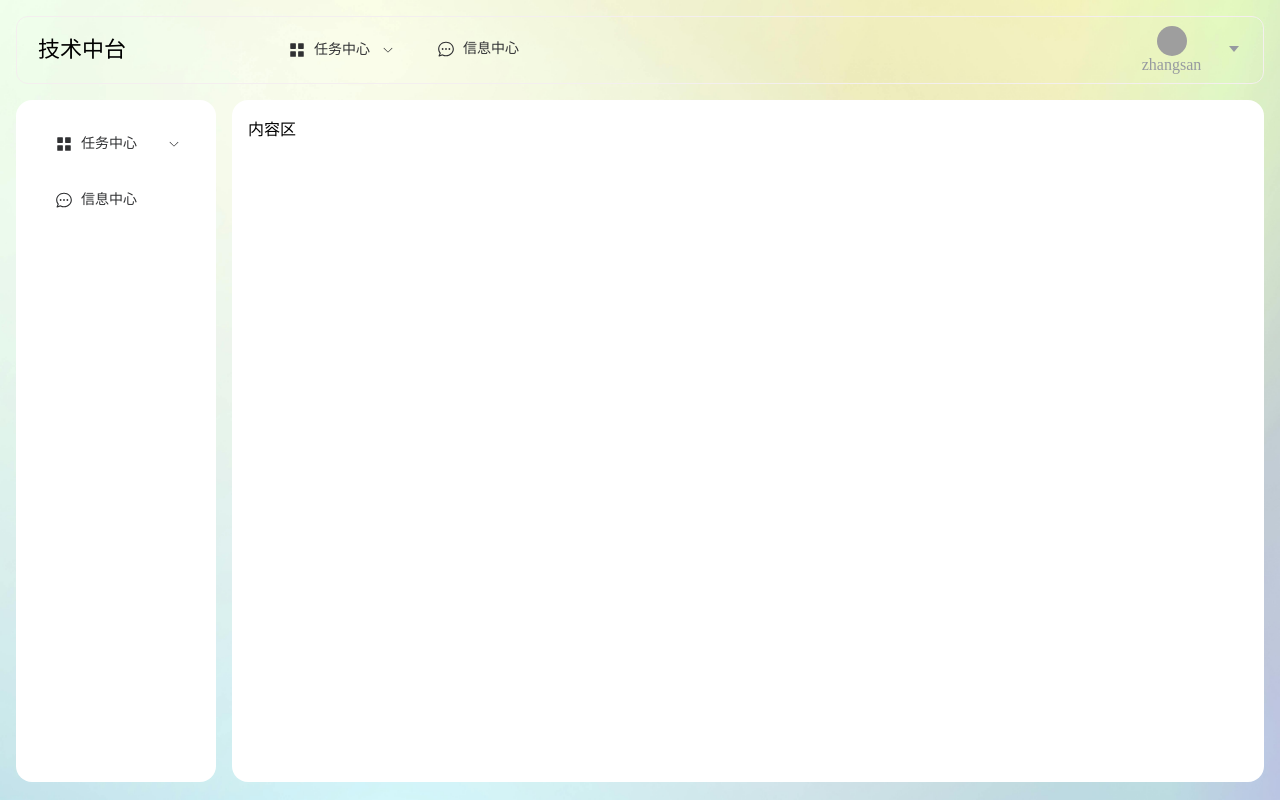
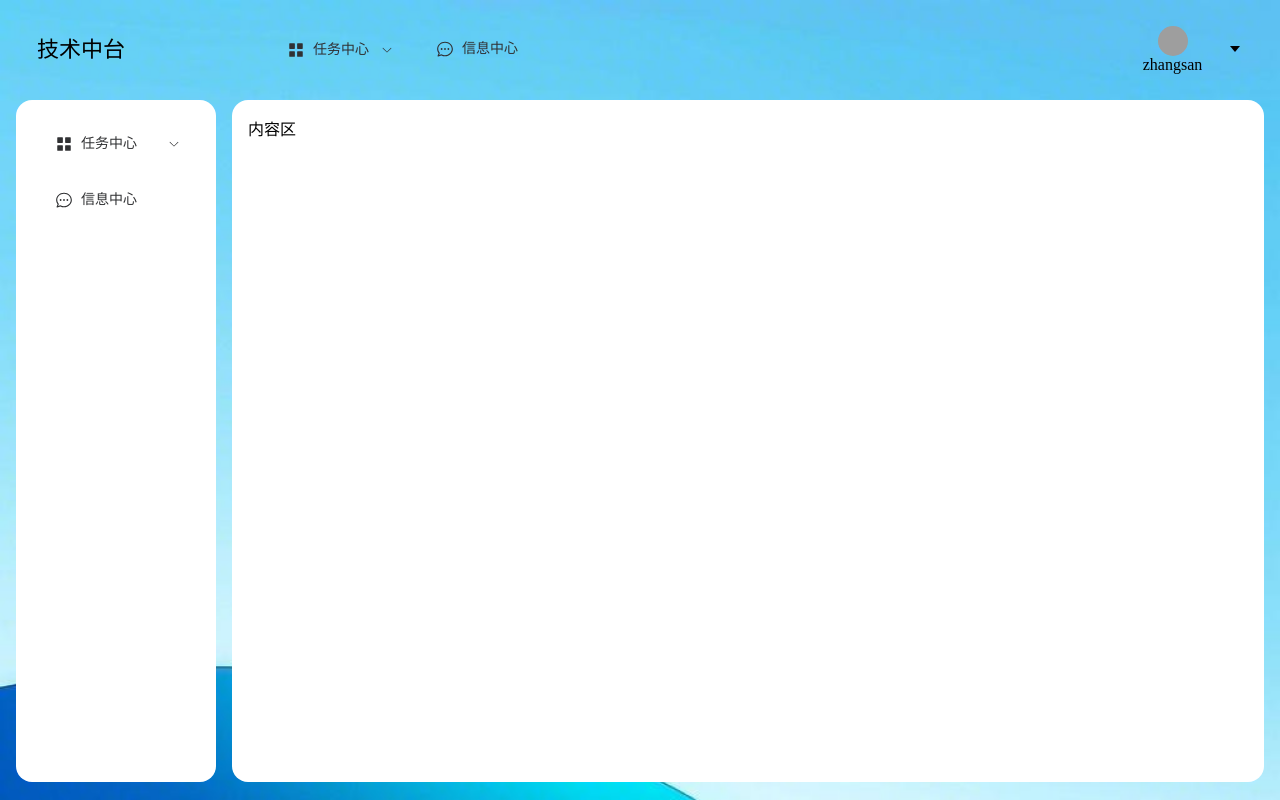
Before and after one commit to jeff-jayden/ocean, a Vue app: page /biz in a window 1280 px wide. Built offline with nearby package versions, Linux system fonts and the light colour scheme; grey boxes are pictures that could not be loaded; some icons are missing.

Commit message:
更换背景图

```diff
--- a/src/components/header.vue
+++ b/src/components/header.vue
@@ -93,9 +93,7 @@ onMounted(() => {
   display: flex;
   align-items: center;
 
-  border: 1px solid #f4efef;
   margin-bottom: 16px;
-  border-radius: 12px;
   padding: 0 16px;
 
   .header-left {
@@ -146,7 +144,6 @@ onMounted(() => {
 
     .popover-content {
       display: flex;
-      color: #969aa0;
 
       .username {
         display: flex;
--- a/src/index.scss
+++ b/src/index.scss
@@ -3,7 +3,7 @@
 body,
 html {
   height: 100%;
-  background-image: url('@/assets/back.jpg');
+  background-image: url('@/assets/back_blue.jpeg');
   background-repeat: no-repeat;
   background-size: cover;
 }
```
Also changed, not shown: src/assets/back.jpg (deleted), src/assets/back_blue.jpeg (added).
